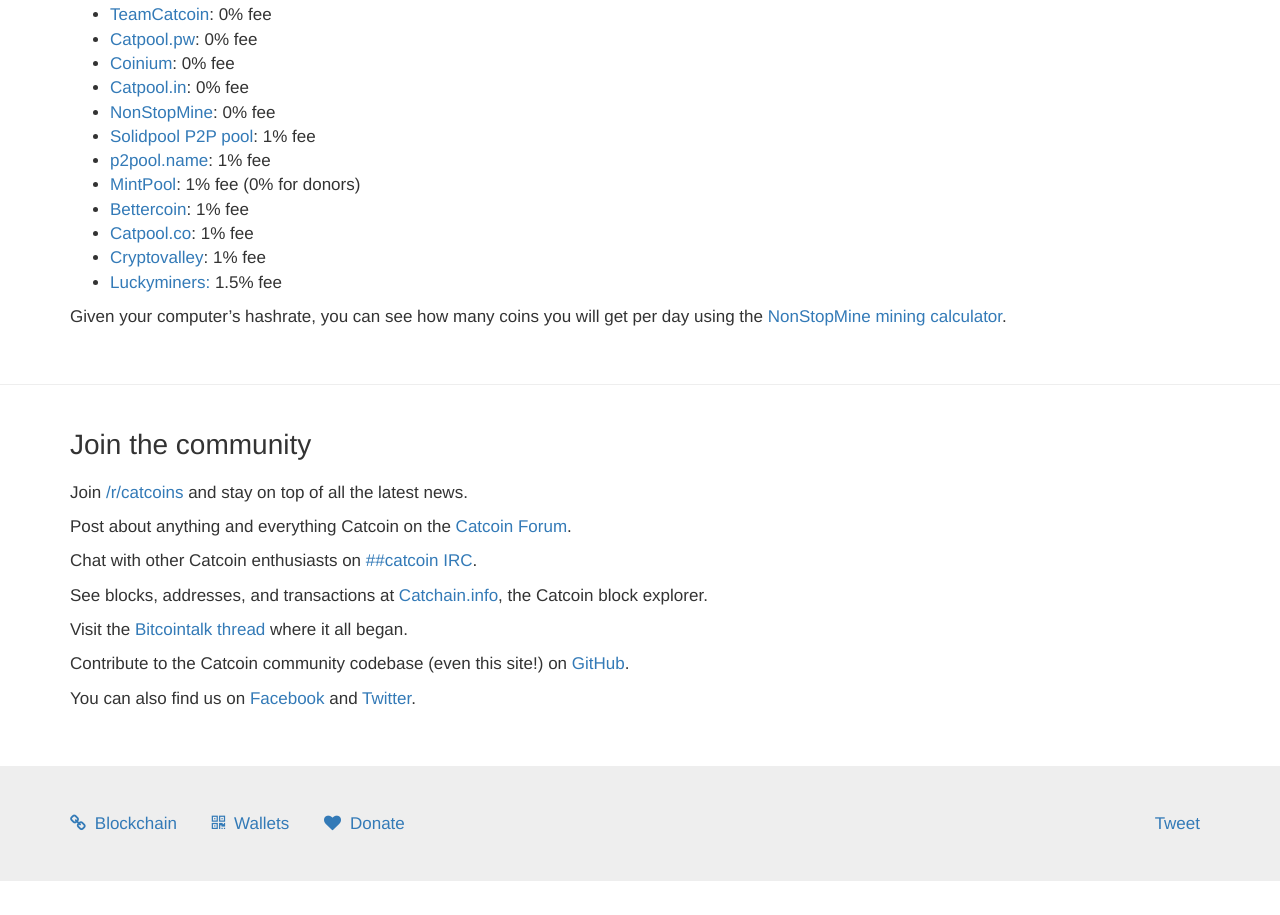
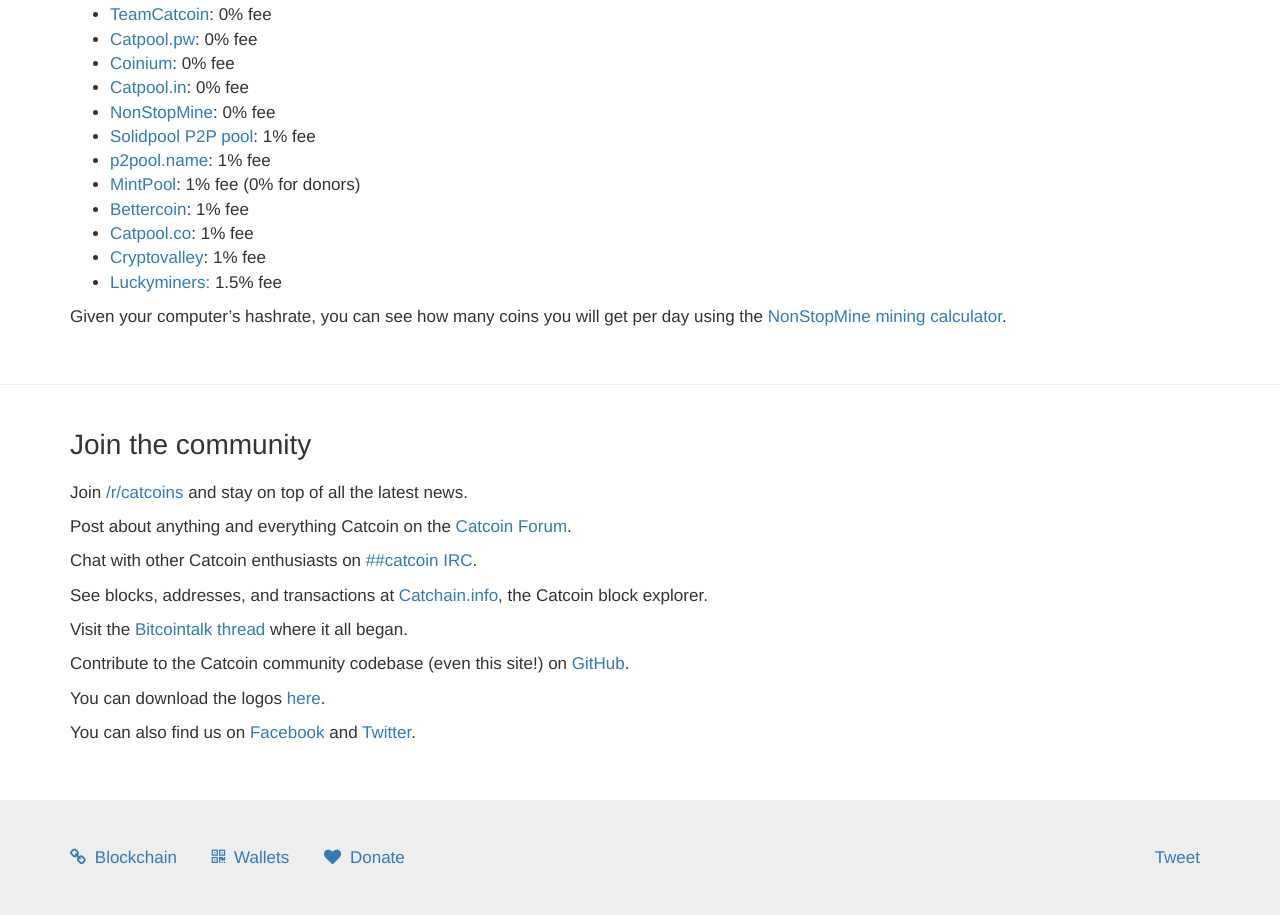
Before and after one commit to catcoins/catcoins.github.io, a plain HTML site: page index.html in a window 1280 px wide. Shown: the part 889-1804 px from the top of the page. Before the commit the page ends 1770 px from the top, so only its background shows below. Drawn offline with nearby package versions, Linux system fonts and the light colour scheme.

Commit message:
Added option to download the logos as a .ZIP.

```diff
--- a/index.html
+++ b/index.html
@@ -81,6 +81,7 @@
     <p>See blocks, addresses, and transactions at <a href="http://catchain.info">Catchain.info</a>, the Catcoin block explorer.</p>
     <p>Visit the <a href="https://bitcointalk.org/index.php?topic=380130.0" target="_blank">Bitcointalk thread</a> where it all began.</p>
     <p>Contribute to the Catcoin community codebase (even this site!) on <a href="https://github.com/catcoins" target="_blank">GitHub</a>.</p>
+    <p>You can download the logos <a href="./logos.zip" target="_blank">here</a>.</p>
     <p>You can also find us on <a href="https://www.facebook.com/CATcoins" target="_blank">Facebook</a> and <a href="https://twitter.com/CatcoinOfficial" target="_blank">Twitter</a>.</p>
   </div></div>
   <div class="section" id="footer"><div class="container">
```
Also changed, not shown: 1 other file.
